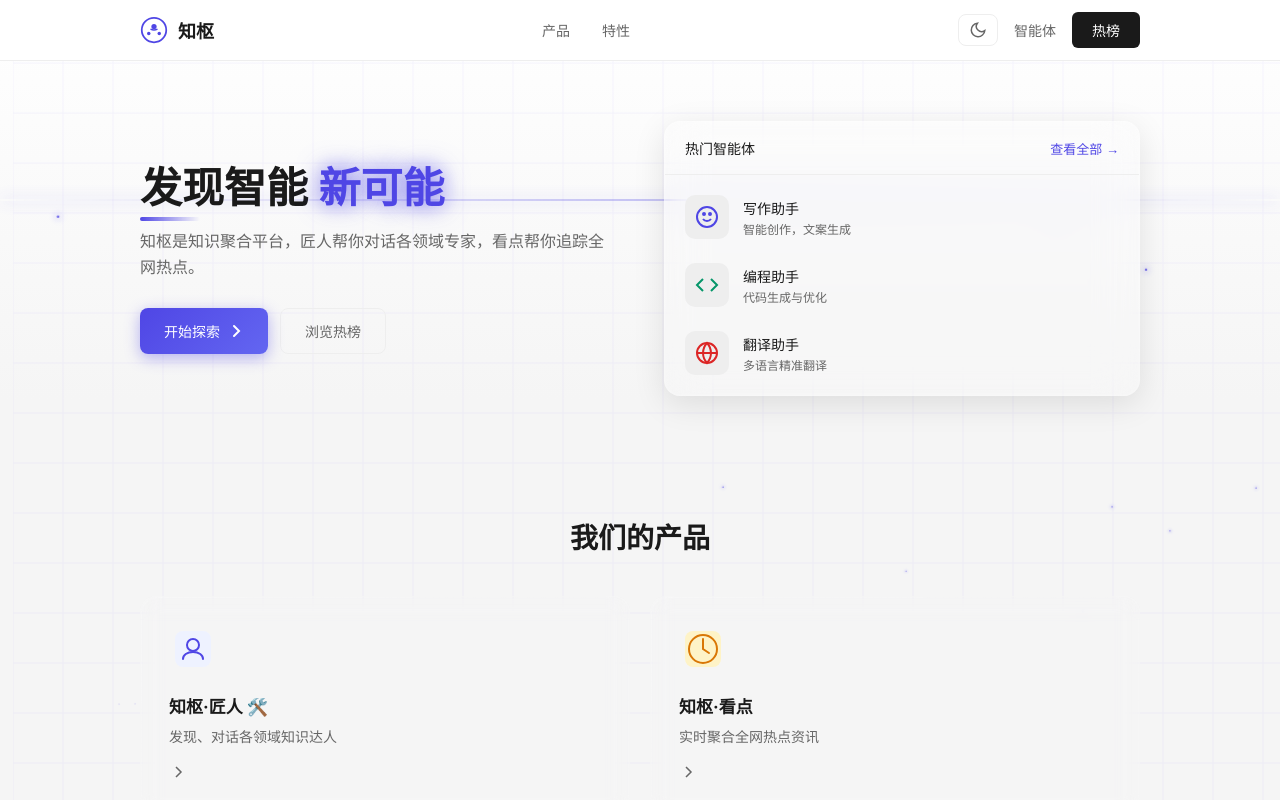
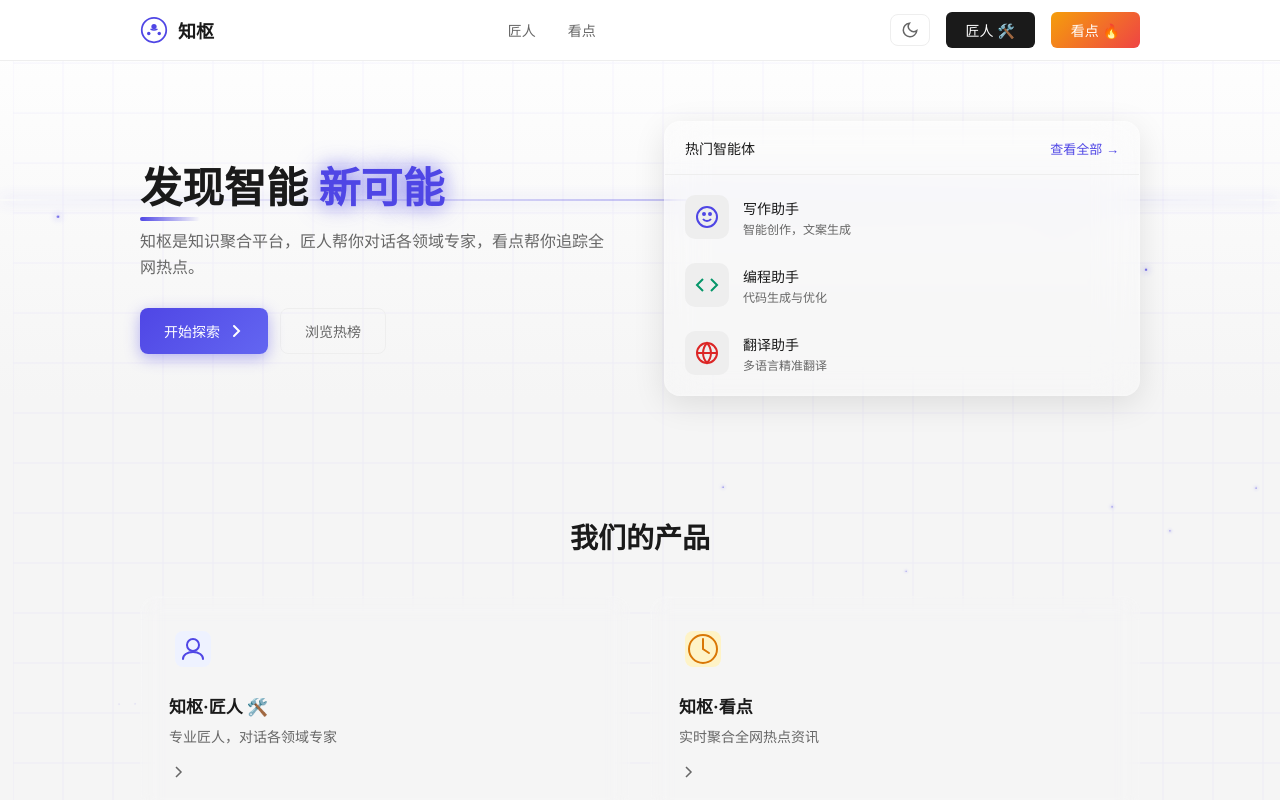
Before and after one commit to suxinhang/zhishu, a Vue app in the folder frontend/: page / in a window 1280 px wide. Shown: the top 800 px of the page. Built offline with nearby package versions, Linux system fonts and the light colour scheme.

Commit message:
refactor: 顶部导航优化 - 产品/特性 → 匠人/看点
- 导航简化：知枢 | 匠人 | 看点
- 右侧按钮：匠人 🛠️ + 看点 🔥（渐变色）
- 去掉冗余的产品/特性锚点
- 用户直接点击进入两个核心产品

🦊 棚

```diff
--- a/frontend/src/views/Portal.vue
+++ b/frontend/src/views/Portal.vue
@@ -24,8 +24,8 @@
             <span class="logo-text">知枢</span>
           </a>
           <div class="nav-links">
-            <a href="#products">产品</a>
-            <a href="#features">特性</a>
+            <a href="/agents">匠人</a>
+            <a href="/tgmeng">看点</a>
           </div>
           <div class="nav-actions">
             <button @click="toggleDark" class="dark-toggle" :title="isDark ? '切换亮色模式' : '切换暗黑模式'">
@@ -37,8 +37,8 @@
                 <path d="M21 12.79A9 9 0 1111.21 3 7 7 0 0021 12.79z"/>
               </svg>
             </button>
-            <a href="/agents" class="btn-text">智能体</a>
-            <a href="/tgmeng" class="btn-primary">热榜</a>
+            <a href="/agents" class="btn-primary">匠人 🛠️</a>
+            <a href="/tgmeng" class="btn-primary" style="background: linear-gradient(135deg, #F59E0B 0%, #EF4444 100%);">看点 🔥</a>
           </div>
         </div>
       </div>
@@ -132,7 +132,7 @@
               </svg>
             </div>
             <h3>知枢·匠人 🛠️</h3>
-            <p>发现、对话各领域知识达人</p>
+            <p>专业匠人，对话各领域专家</p>
             <div class="card-arrow">
               <svg width="20" height="20" viewBox="0 0 20 20" fill="none">
                 <path d="M7 5L12 10L7 15" stroke="currentColor" stroke-width="1.5"/>
```
